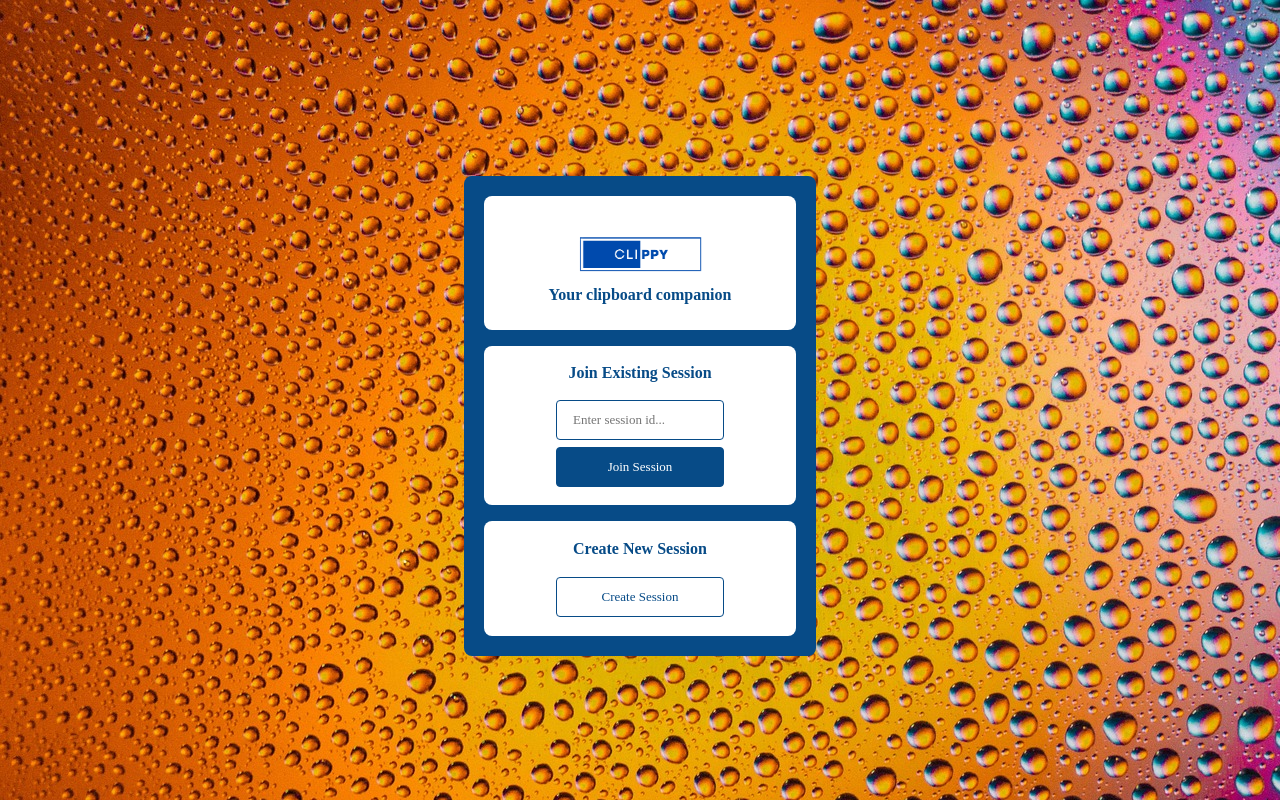
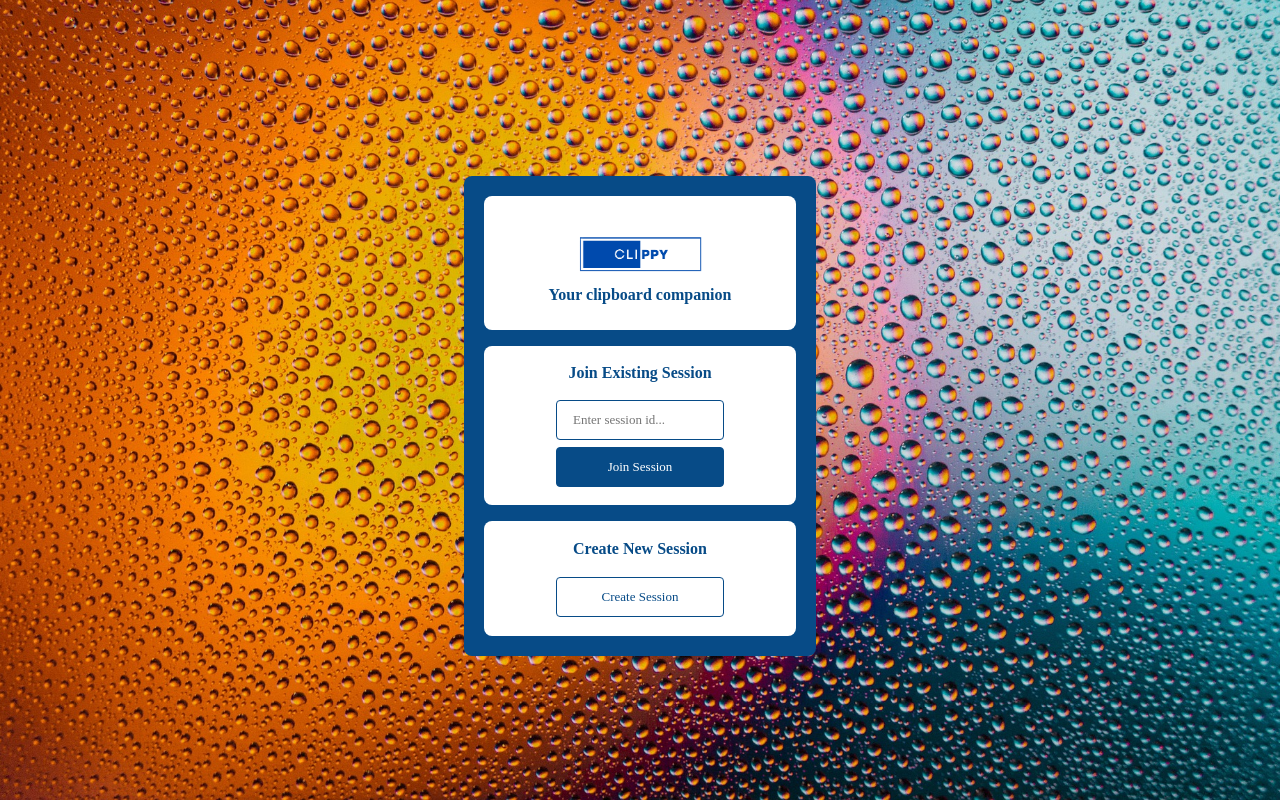
Before and after one commit to foreign1/clippy, a Vue app: page / in a window 1280 px wide. Built offline with nearby package versions, Linux system fonts and the light colour scheme; a web font is replaced by a local one.

Commit message:
#3: revert text-align: start to center

```diff
--- a/src/assets/css/index.css
+++ b/src/assets/css/index.css
@@ -15,10 +15,7 @@
 
 button {
   cursor: pointer;
-}
-
-.u_margin_top-sm {
-  margin-top: 1rem;
+}/*# sourceMappingURL=index.css.map */em;
 }
 .u_margin_top-xsm {
   margin-top: 0.5rem;
@@ -47,11 +44,7 @@
 .u_btn--danger:hover {
   background-color: rgb(255, 59, 59);
   color: black;
-}
-
-.onset {
-  max-width: 699px;
-  height: 100vh;
+}/*# sourceMappingURL=index.css.map */ht: 100vh;
   padding: 20px;
   margin: auto auto;
   background-color: #074B87;
@@ -191,13 +184,18 @@
   text-align: center;
   padding: 1rem;
   background: url("@/assets/images/app-bg.jpg");
+  background-attachment: fixed;
+  background-repeat: no-repeat;
+  background-size: cover;
+  background-position: center center;
   min-height: 100vh;
 }
 
 .clipboard-component div {
-  margin-top: 1rem;
   border-radius: 1rem;
   border: 2px solid #074B87;
+  max-width: 1000px;
+  margin: 1rem auto 0;
 }
 .clipboard-component .inputBox {
   padding: 1rem;
@@ -252,7 +250,6 @@
   padding: 0.5rem;
 }
 .clipitem p {
-  text-align: start;
   padding: 1rem 1rem 0;
   word-wrap: break-word;
 }
--- a/src/assets/css/style.css
+++ b/src/assets/css/style.css
@@ -191,13 +191,18 @@
   text-align: center;
   padding: 1rem;
   background: url("@/assets/images/app-bg.jpg");
+  background-attachment: fixed;
+  background-repeat: no-repeat;
+  background-size: cover;
+  background-position: center center;
   min-height: 100vh;
 }
 
 .clipboard-component div {
-  margin-top: 1rem;
   border-radius: 1rem;
   border: 2px solid #074B87;
+  max-width: 1000px;
+  margin: 1rem auto 0;
 }
 .clipboard-component .inputBox {
   padding: 1rem;
@@ -252,7 +257,6 @@
   padding: 0.5rem;
 }
 .clipitem p {
-  text-align: start;
   padding: 1rem 1rem 0;
   word-wrap: break-word;
 }
--- a/src/assets/scss/components/_app.scss
+++ b/src/assets/scss/components/_app.scss
@@ -4,5 +4,10 @@
   text-align: center;
   padding: 1rem;
   background: url("@/assets/images/app-bg.jpg");
+  background-attachment: fixed;
+  background-repeat: no-repeat;
+  background-size: cover;
+  background-position: center center;
+  // background-color: black;
   min-height: 100vh;
 }
--- a/src/assets/scss/components/_clipitem.scss
+++ b/src/assets/scss/components/_clipitem.scss
@@ -5,7 +5,7 @@
   border-radius: 0.5rem;
   padding: 0.5rem;
   & p {
-    text-align: start;
+    // text-align: start;
     padding: 1rem 1rem 0;
     word-wrap: break-word;
   }
--- a/src/assets/scss/components/_textboard.scss
+++ b/src/assets/scss/components/_textboard.scss
@@ -3,9 +3,11 @@
 
 .clipboard-component {
   & div {
-    margin-top: 1rem;
+    // margin-top: 1rem;
     border-radius: 1rem;
     border: 2px solid g.$accent;
+    max-width: 1000px;
+    margin: 1rem auto 0;
   }
   & .inputBox {
     padding: 1rem;
```
Also changed, not shown: 2 other files (tests, documents, lock files or other folders).
